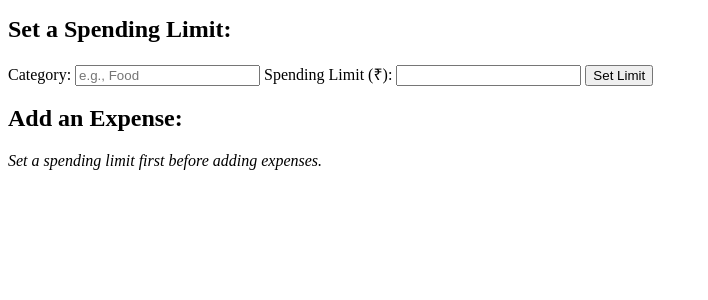
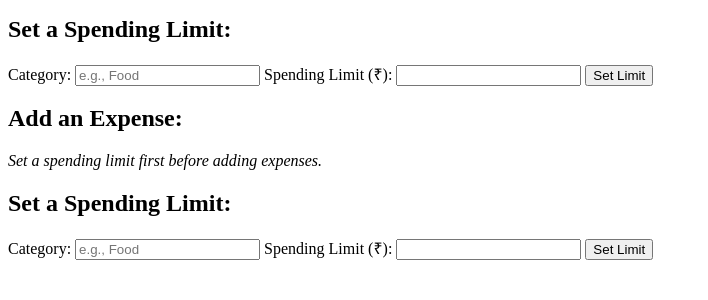
Before and after one commit to yatheeswar2007/pennypilot, a Flask app: page / in a window 1280 px wide. Shown: the part 187-487 px from the top of the page, without its empty margins (0-708 px from the left). Run offline with Flask 3, Linux system fonts and the light colour scheme.

Commit message:
Update index.html

```diff
--- a/templates/index.html
+++ b/templates/index.html
@@ -59,3 +59,16 @@
     {% endif %}
 </body>
 </html>
+<!-- Form to Set a New Spending Limit -->
+<h2>Set a Spending Limit:</h2>
+<form method="POST">
+    <input type="hidden" name="action" value="set_limit">
+
+    <label for="category">Category:</label>
+    <input type="text" name="category" required placeholder="e.g., Food" autocomplete="off">  <!-- FIXED -->
+
+    <label for="new_limit">Spending Limit (₹):</label>
+    <input type="number" name="new_limit" required>
+
+    <button type="submit">Set Limit</button>
+</form>
```
